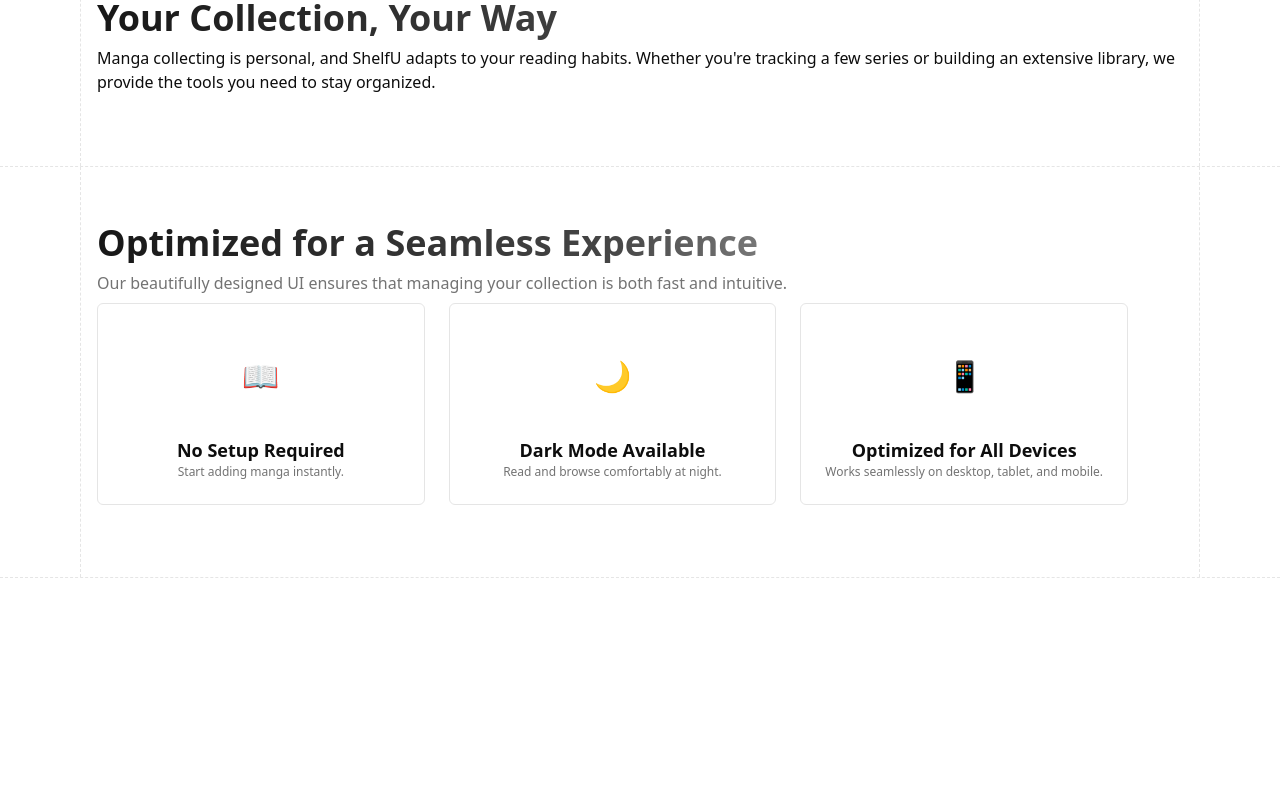
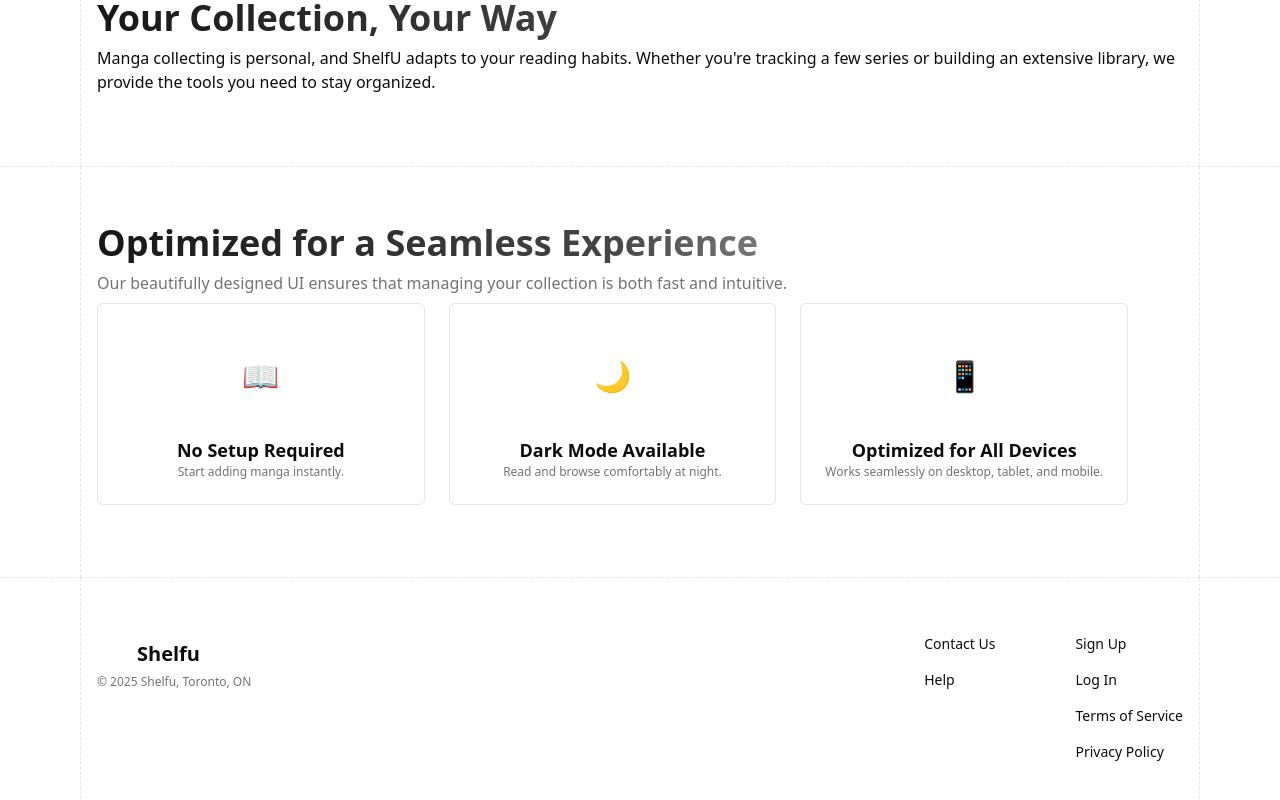
Before and after one commit to Mahib09/Shelfu, a Next.js app in the folder client/: page / in a window 1280 px wide. Shown: the part 1109-1909 px from the top of the page. Before the commit the page ends 1687 px from the top, so only its background shows below. Built offline with nearby package versions, Linux system fonts and the light colour scheme; no server answers.

Commit message:
feat: landing page footer made

```diff
--- a/client/src/app/home.jsx
+++ b/client/src/app/home.jsx
@@ -140,26 +140,6 @@ const HomePage = () => {
           </div>
         </div>
       </section>
-      <style jsx>{`
-        .group:hover .bg-accent {
-          animation: spotEffect 1s ease-out infinite;
-        }
-
-        @keyframes spotEffect {
-          0% {
-            transform: scale(1) translate(0, 0);
-            opacity: 1;
-          }
-          50% {
-            transform: scale(1.5) translate(10px, -10px);
-            opacity: 0.7;
-          }
-          100% {
-            transform: scale(1) translate(0, 0);
-            opacity: 1;
-          }
-        }
-      `}</style>
     </main>
   );
 };
--- a/client/src/app/page.js
+++ b/client/src/app/page.js
@@ -2,12 +2,15 @@
 
 import { useRouter } from "next/navigation";
 import HomePage from "./home";
+import Footer from "@/components/footer";
+import LandingPageFooter from "@/components/LandingPageFooter";
 
 export default function Home() {
   const router = useRouter();
   return (
     <div className="">
       <HomePage />
+      <LandingPageFooter />
     </div>
   );
 }
--- /dev/null
+++ b/client/src/components/LandingPageFooter.jsx
@@ -0,0 +1,70 @@
+import React from "react";
+import Image from "next/image";
+import logoWhite from "../../public/logo-white.png";
+import logoBlack from "../../public/logo-black.png";
+import { useTheme } from "next-themes";
+const LandingPageFooter = () => {
+  const firstRowData = [
+    { title: "Contact Us", path: "/contactus" },
+    { title: "Help", path: "/help" },
+  ];
+
+  const secondRowData = [
+    { title: "Sign Up", path: "/auth/signup" },
+    { title: "Log In", path: "/auth/login" },
+    { title: "Terms of Service", path: "/terms" },
+    { title: "Privacy Policy", path: "/privacy" },
+  ];
+  const { theme } = useTheme();
+  return (
+    <footer className="border border-dashed border-y-0 border-x-0 w-full">
+      <div className="container-wrapper">
+        <div className="flex gap-3 py-10 text-sm font-medium items-start justify-center ">
+          <div>
+            <a href="/" className="flex items-center">
+              <Image
+                src={theme === "light" ? logoBlack : logoWhite}
+                height={40}
+                width={40}
+                alt="Logo"
+                className="transition-opacity delay-100 ease-in-out"
+              />
+              <h2 className={`text-xl font-bold`}>Shelfu</h2>
+            </a>
+            <p className="text-xs text-muted-foreground">
+              © 2025 Shelfu, Toronto, ON
+            </p>
+          </div>
+          <div className="flex flex-col sm:flex-row ml-auto gap-2 sm:gap-20">
+            <div className="">
+              <ul className="flex flex-col gap-4">
+                {firstRowData.map((item) => (
+                  <li
+                    key={item.title}
+                    className="hover:underline cursor-pointer"
+                  >
+                    <a href={item.path}>{item.title}</a>
+                  </li>
+                ))}
+              </ul>
+            </div>
+            <div>
+              <ul className="flex flex-col gap-4">
+                {secondRowData.map((item) => (
+                  <li
+                    key={item.title}
+                    className="hover:underline cursor-pointer"
+                  >
+                    <a href={item.path}>{item.title}</a>
+                  </li>
+                ))}
+              </ul>
+            </div>
+          </div>
+        </div>
+      </div>
+    </footer>
+  );
+};
+
+export default LandingPageFooter;
--- a/client/src/components/footer.jsx
+++ b/client/src/components/footer.jsx
@@ -2,7 +2,7 @@ import React from "react";
 
 const Footer = () => {
   return (
-    <footer className="border border-dashed border-x-0 h-14 w-full">
+    <footer className="border border-dashed border-y-0 border-x-0 h-14 w-full">
       <div className="container-wrapper h-full"></div>
     </footer>
   );
```
